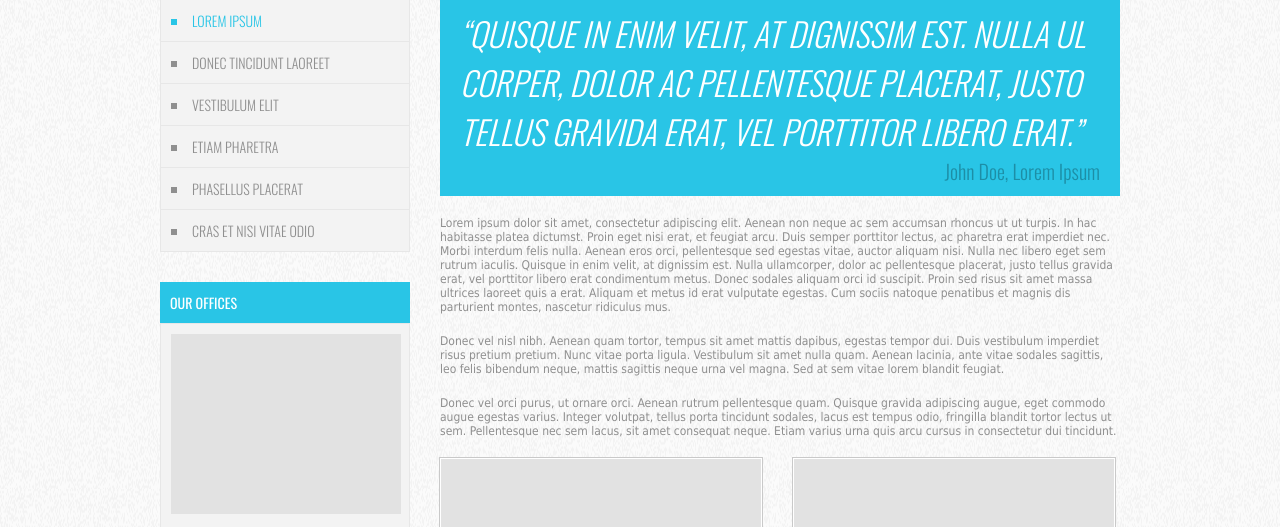
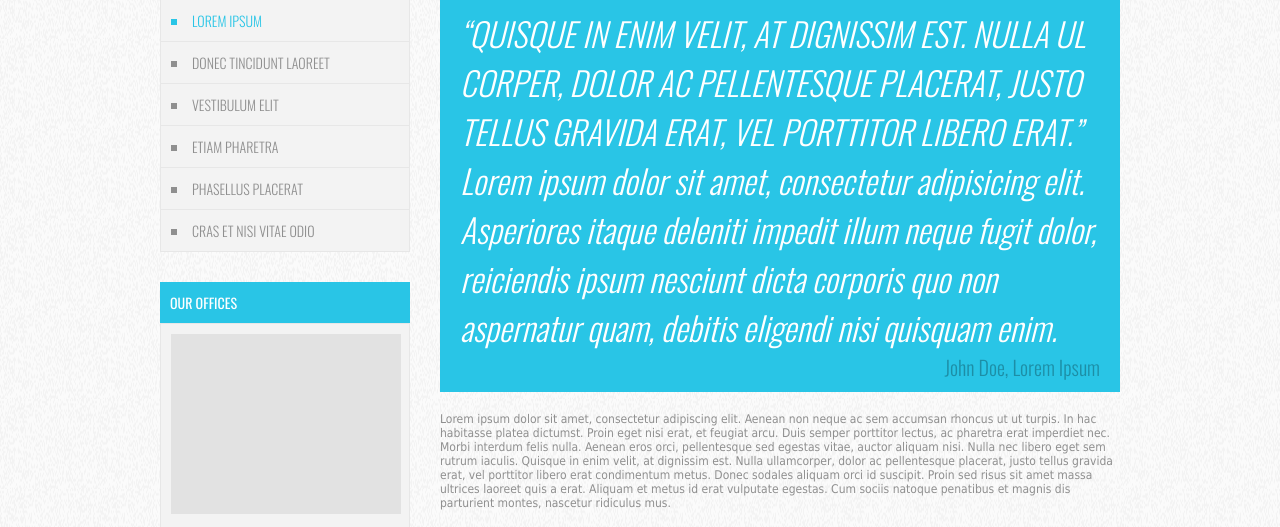
Before and after one commit to karabaza/Whitesquare, a plain HTML site: page index.html in a window 1280 px wide. Shown: the part 231-758 px from the top of the page. Drawn offline with nearby package versions, Linux system fonts and the light colour scheme.

Commit message:
too commit

```diff
--- a/index.html
+++ b/index.html
@@ -56,6 +56,8 @@
 				<p>
 					&ldquo;QUISQUE IN ENIM VELIT, AT DIGNISSIM EST.
 					NULLA UL CORPER, DOLOR AC PELLENTESQUE PLACERAT, JUSTO TELLUS GRAVIDA ERAT, VEL PORTTITOR LIBERO ERAT.&rdquo;
+				</p>
+				<p>Lorem ipsum dolor sit amet, consectetur adipisicing elit. Asperiores itaque deleniti impedit illum neque fugit dolor, reiciendis ipsum nesciunt dicta corporis quo non aspernatur quam, debitis eligendi nisi quisquam enim.
 				</p>
 				<cite>John Doe, Lorem Ipsum</cite>
 			</blockquote>
```
